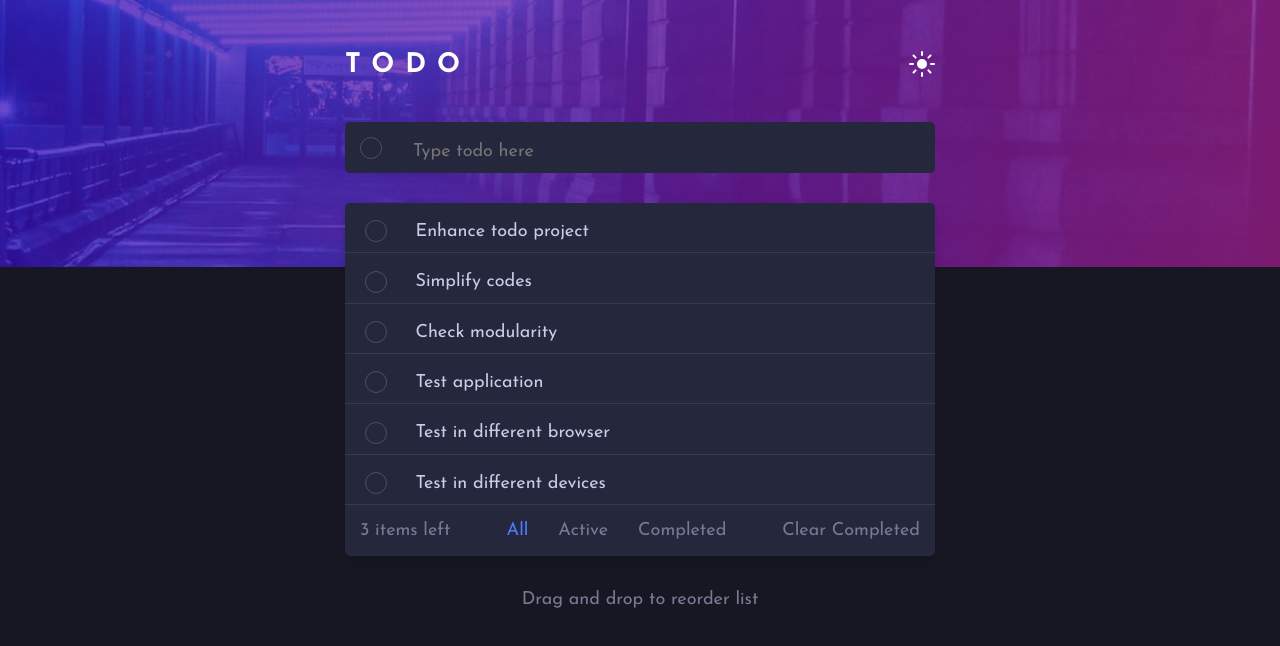
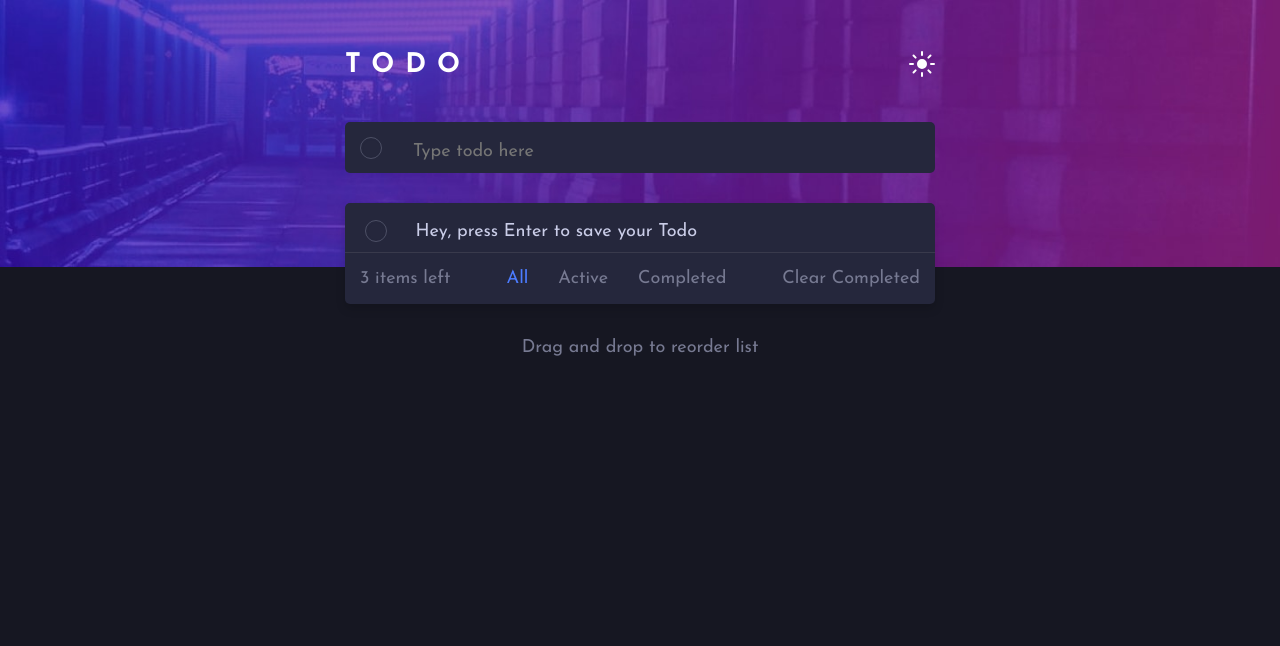
Before and after one commit to alisariyer/todo-app, a React (Create React App) app: page / in a window 1280 px wide. Shown: the top 646 px of the page. Built offline with nearby package versions, Linux system fonts and the light colour scheme.

Commit message:
1. Clean index.html file 2. Add add new todo feature 3. Add store todo list in localStorage feature 4. Add nanoid package for todo id 5. Add todo overflow styling to hide more characters

```diff
--- a/package.json
+++ b/package.json
@@ -9,6 +9,7 @@
     "@testing-library/user-event": "^13.5.0",
     "bootstrap": "^5.1.3",
     "bootstrap-icons": "^1.8.1",
+    "nanoid": "^3.3.1",
     "react": "^17.0.2",
     "react-dom": "^17.0.2",
     "react-scripts": "5.0.0",
--- a/src/App.js
+++ b/src/App.js
@@ -1,19 +1,43 @@
-import React, { useReducer } from "react";
+import React, { useState, useReducer, useEffect } from "react";
 import Header from "./components/Header";
 import Input from "./components/Input";
 import ItemList from "./components/ItemList";
 import FilterMenu from "./components/FilterMenu";
+import { nanoid } from "nanoid";
 
 export default function App() {
 
   const [isLightTheme, toggleTheme] = useReducer(prevState => !prevState, false);
-  console.log(isLightTheme)
+
+  const [todoList, setTodoList] = useState(() => JSON.parse(localStorage.getItem('todoList')) || [ { id: 0, content: 'Hey, press Enter to save your Todo'}]);
+
+  useEffect(() => {
+    localStorage.setItem('todoList', JSON.stringify(todoList))
+    console.warn('useEffect ran!');
+  }, [todoList])
+
+  const [newTodo, setNewTodo] = useState('');
+
+  const handleAddTodo = (e) => {
+    const pressedKey = e.code;
+    if (pressedKey === 'Enter' || pressedKey === 'NumpadEnter') {
+      if (newTodo.trim().length !== 0) {
+        setTodoList([...todoList, { id: nanoid(), content: newTodo}])
+        setNewTodo('');
+      }
+    }
+  }
+
   return (
     <div className={`container-fluid p-5 ${isLightTheme ? "light-theme" : ""}`}>
       <div className="bg"></div>
       <Header toggleTheme={toggleTheme}/>
-      <Input />
-      <ItemList />
+      <Input
+        newTodo={newTodo}
+        onTodoChange={(value) => setNewTodo(value)}
+        onTodoKeyPress={handleAddTodo}
+      />
+      <ItemList todoList={todoList} />
       <FilterMenu />
       <div className="instructions text-center my-5">
         Drag and drop to reorder list
--- a/src/components/Input.js
+++ b/src/components/Input.js
@@ -1,6 +1,6 @@
 import React from "react";
 
-export default function Input() {
+export default function Input( {newTodo, onTodoChange, onTodoKeyPress}) {
   return (
     <div className="list-group">
       <div className="list-group-item border-radius border-0 p-4">
@@ -10,7 +10,14 @@ export default function Input() {
             </div>
           </div>
           <div className="col-11">
-            <input className="todo-input" type="text" placeholder="Type todo here" />
+            <input
+              onKeyPress={(e) => onTodoKeyPress(e)}
+              onChange={(e) => onTodoChange(e.target.value)}
+              value={newTodo}
+              className="todo-input"
+              type="text"
+              placeholder="Type todo here"
+              autoFocus />
           </div>
         </div>
       </div>
--- a/src/components/ItemList.js
+++ b/src/components/ItemList.js
@@ -2,17 +2,14 @@ import React from "react";
 import CheckIcon from "./../images/icon-check.svg";
 import CrossIcon from "./../images/icon-cross.svg";
 
-export default function ItemList() {
-  const list = [
-    "Enhance todo project",
-    "Simplify codes",
-    "Check modularity",
-    "Test application",
-    "Test in different browser",
-    "Test in different devices",
-  ].map((word, index) => {
+export default function ItemList({ todoList }) {
+
+  const list = todoList.map((todo) => {
     return (
-      <div key={index} className="list-group-item border-0 p-4 align-items-center">
+      <div
+        key={todo.id}
+        className="list-group-item border-0 p-4 align-items-center"
+      >
         <div className="row align-items-center">
           <div className="col-1 px-2">
             <div className="check-container bg-check mx-auto">
@@ -20,7 +17,7 @@ export default function ItemList() {
             </div>
           </div>
           <div className="col-10 px-4 not-finished">
-            <p className="todo-text">{word}</p>
+            <p className="todo-text">{todo.content}</p>
           </div>
           <div className="col-1 px-2 text-center">
             <img className="cross-icon" src={CrossIcon} alt="check" />
--- a/src/css/base.css
+++ b/src/css/base.css
@@ -151,6 +151,9 @@ p {
 
 .todo-text {
     color: var(--clr-dt-lg-blue);
+    overflow: hidden;
+    text-overflow: ellipsis;
+    white-space: nowrap;
 }
 
 .todo-text:hover {
```
Also changed, not shown: public/index.html (+0 -23 lines), 1 other file (tests, documents, lock files or other folders).
